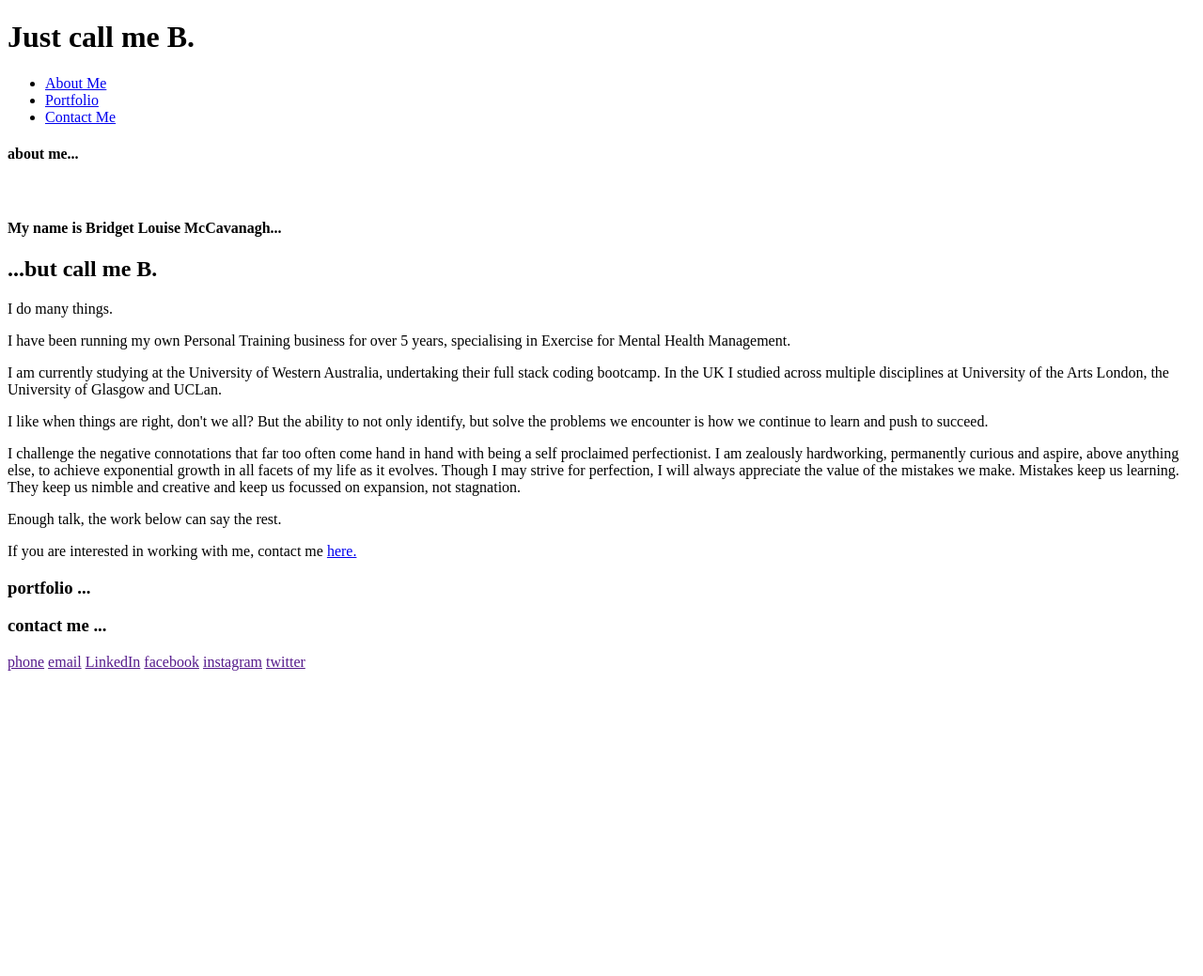
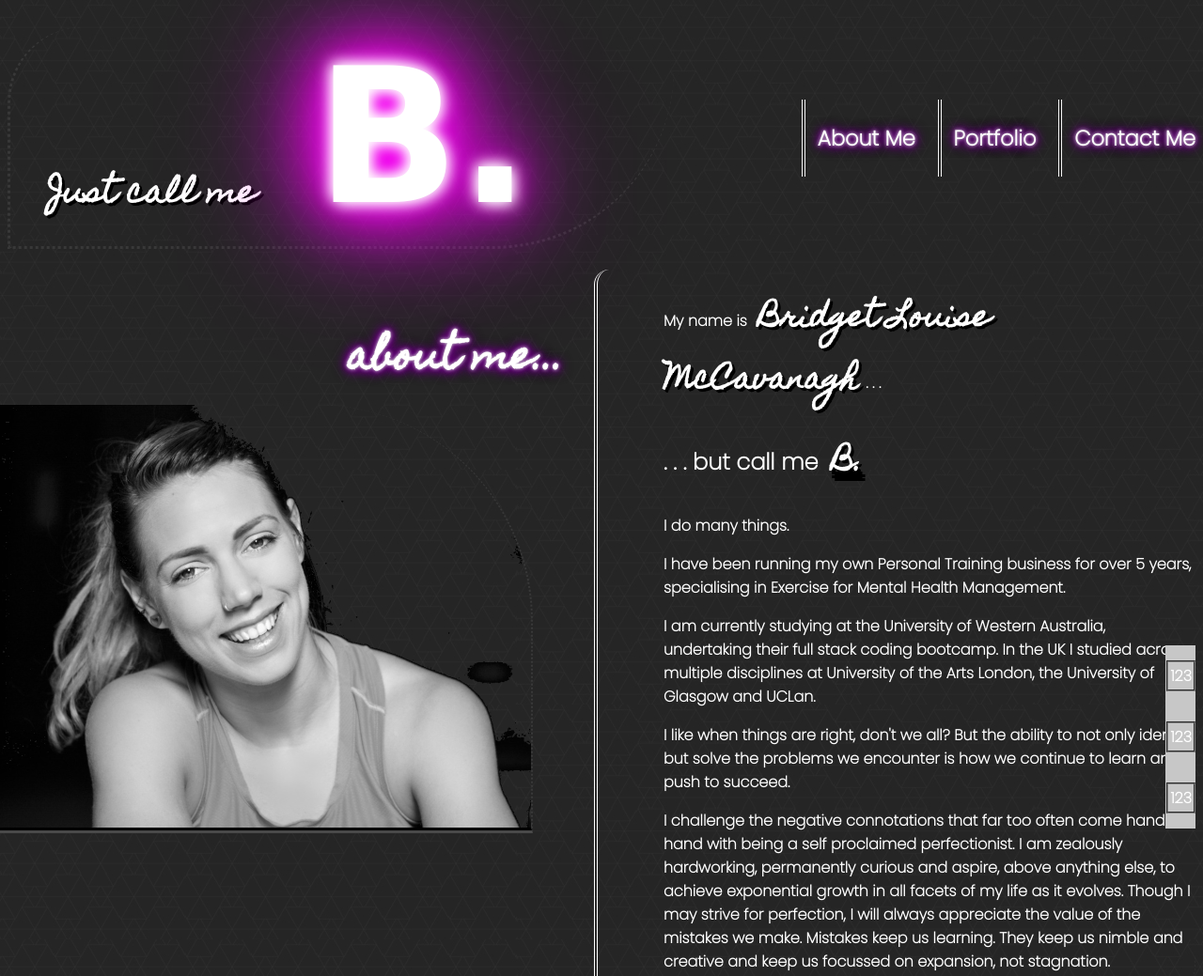
Before and after one commit to blmccavanagh/02-Homework, a plain HTML site: page index.html in a window 1280 px wide. Shown: the top 1039 px of the page at 94% size. Before the commit the page ends 800 px from the top, so only its background shows below. Drawn offline with Linux system fonts and the light colour scheme; a web font is replaced by a local one.

Commit message:
HTML, CSS and images added.
Continuing to build HTML index. Links added to HTML head to attach fonts and stylesheets. Styling added to HTML elements. Portfolio section added. Multiple CSS stylesheets added to make CSS more readable. Image files added.

```diff
--- /dev/null
+++ b/assets/css/flex.css
@@ -0,0 +1,64 @@
+.flex {
+    display: flex;
+    margin: 0;
+    padding: 0;
+}
+
+.wrap {
+    flex-wrap: wrap;
+}
+
+.item1 {
+    padding-right: 7rem;
+}
+
+.item2 {
+    margin-left: 2rem;
+}
+
+.item2 img {
+    object-fit: cover;
+}
+
+.item3 {
+    flex-basis: 100%;
+    margin-right: 1rem;
+}
+
+.item4 {
+    flex-shrink: 1;
+}
+
+.flex-shrink {
+    flex-shrink: 1;
+}
+
+.flex-item {
+    margin: 0.5rem;
+    border: double 4px rgb(161, 161, 161);
+}
+
+.item5 {
+    align-content: center;
+}
+
+.item6 {
+    flex-basis: 100%;
+
+}
+
+.item7 {
+
+}
+
+.item8 {
+
+}
+
+.item9 {
+
+}
+
+.item10 {
+
+}
--- /dev/null
+++ b/assets/css/helper.css
@@ -0,0 +1,16 @@
+.position-rel{
+    position: relative;
+}
+
+.position-abs {
+    position: absolute;
+}
+
+.position-sticky {
+    position: sticky;
+}
+
+h1.position-abs {
+    top: 0;
+    right: 0;
+}
--- /dev/null
+++ b/assets/css/style.css
@@ -0,0 +1,201 @@
+html {
+    font-size: 100%;
+}
+
+body {
+    font-family: 'Poppins', sans-serif;
+    font-weight: bold;
+    color: white;
+    background-image: url("../images/background-image-1.jpg");
+    scroll-behavior: smooth;
+    box-sizing: border-box;
+}
+
+.handwriting {
+    font-family: 'Homemade Apple', cursive;
+}
+
+.shadow {
+    text-shadow: 3px 3px rgb(0, 0, 0)
+}
+
+header {
+    justify-content: space-between;
+    align-items: center;
+    margin-left: 1rem;
+    text-size-adjust: auto;
+}
+
+.header-name {
+    border-left: dotted 3px rgb(56, 56, 56);
+    border-bottom: dotted 3px rgb(56, 56, 56);
+    border-radius: 5rem 0 12rem 0;
+    padding: 0 9.5rem 0 1.5rem;
+    width: auto;
+}
+
+.header-padding {
+    padding-left: 1rem;
+}
+
+#header {
+    font-family: 'Raleway Dots', cursive;
+    margin-left: 4rem;
+    font-size: 12.5rem;
+    animation: flicker 1.5s infinite alternate;
+}
+
+:root {
+    /* Set neon color */
+    --neon-text-color: #FC05F8;
+}
+
+.header-name h1::-moz-selection {
+    color: var(--neon-text-color);
+}
+
+.header-name h1::selection {
+    color: var(--neon-text-color);
+}
+
+h1:focus {
+    outline: none;
+}
+
+@keyframes flicker {
+    0%,
+    19%,
+    21%,
+    23%,
+    25%,
+    54%,
+    56%,
+    100% {
+        text-shadow: -0.2rem -0.2rem 1rem #fff, 0.2rem 0.2rem 1rem #fff, 0 0 2rem var(--neon-text-color), 0 0 4rem var(--neon-text-color), 0 0 6rem var(--neon-text-color), 0 0 8rem var(--neon-text-color), 0 0 10rem var(--neon-text-color);
+    }
+    20%,
+    24%,
+    55% {
+        text-shadow: none;
+    }
+}
+
+span.position-abs {
+    bottom: 1rem;
+    left: 1rem;
+}
+
+nav {
+    display: block;
+}
+
+nav ul li {
+    display: inline-block;
+    margin-left: 1.5rem;
+    border-left: double 4px whitesmoke;
+    padding: 1.5rem 0 1.5rem 0.8rem;
+    font-size: 1.4rem;
+}
+
+ul {
+    list-style-type: none;
+    float: right;
+}
+
+li {
+    float: left;
+}
+
+a {
+    text-decoration: none;
+    color: #fff;
+}
+
+.glow {
+    color: #fff;
+    -webkit-animation: glow 4s ease-in-out infinite alternate;
+    -moz-animation: glow 4s ease-in-out infinite alternate;
+    animation: glow 4s ease-in-out infinite alternate;
+}
+
+@-webkit-keyframes glow {
+    from {
+        text-shadow: 0 0 2px rgb(0, 0, 0), 0 0 4px #fff, 0 0 6px #FC05F8, 0 0 8px #FC05F8, 0 0 10px #FC05F8, 0 0 12px #FC05F8, 0 0 14px #FC05F8;
+    }
+    to {
+        text-shadow: 0 0 4px #fff, 0 0 6px #4e0166, 0 0 8px #4e0166, 0 0 10px #4e0166, 0 0 12px #4e0166, 0 0 14px #4e0166, 0 0 16px #4e0166;
+    }
+}
+
+#sidebar {
+    position: absolute;
+    top: 25rem;
+    right: 0;
+    width: 2rem;
+    background: rgb(199, 199, 199);
+}
+
+.sidebar {
+    padding: 2px;
+    border: groove 2px gray;
+}
+
+.section-header {
+    font-size: 2.5rem;
+    width: 30rem;
+    padding-right: 7rem;
+}
+
+.hero {
+    margin: 9rem 0 0 -2rem;
+    width: auto;
+    border-bottom: 6px groove rgb(73, 73, 73);
+    border-right: 2px dotted rgb(56, 56, 56);
+    border-radius: 0px 230px 0px 0px;
+}
+
+
+.section-border {
+    border-left: double 4px rgb(255, 255, 255);
+    border-bottom: 2px dotted rgb(77, 76, 76);
+    border-radius: 1rem 0 10rem 0;
+    padding-left: 70px;
+    margin-bottom: 2rem;
+}
+
+.border-left {
+    border-left: double 4px rgb(255, 255, 255);
+    padding-left: 70px;
+}
+
+.statement {
+    font-size: 1.9rem;
+    padding: 0 0.5rem;
+}
+
+.underline {
+    text-decoration: underline double black;
+}
+
+.border-bottom {
+    border-bottom: 2px dotted rgb(77, 76, 76);
+    border-radius: 10rem 0;
+    margin-bottom: 2rem;
+}
+
+.cover {
+    height: 100%;
+    width: 100%;
+}
+
+.margin-left {
+    margin-left: 39rem;
+}
+
+.padding-bottom {
+    padding-bottom: 2rem;
+}
+
+.contact-margin-left {
+    margin-left: 10rem;
+}
--- a/index.html
+++ b/index.html
@@ -4,17 +4,25 @@
 <head>
     <meta charset="UTF-8">
     <meta name="viewport" content="width=device-width, initial-scale=1.0">
-    <title>Document</title>
+    <title>Bridget McCavanagh - Portfolio</title>
+    <link rel="shortcut icon" type="image/jpg" href="./assets/images/favicon.jpg">
+    <link rel="preconnect" href="https://fonts.gstatic.com">
+    <link href="https://fonts.googleapis.com/css2?family=Raleway+Dots&display=swap" rel="stylesheet">
+    <link href="https://fonts.googleapis.com/css2?family=Homemade+Apple&display=swap" rel="stylesheet">
+    <link href="https://fonts.googleapis.com/css2?family=Poppins:wght@200&display=swap" rel="stylesheet">
+    <link rel="stylesheet" href="./assets/css/helper.css">
+    <link rel="stylesheet" href="./assets/css/style.css">
+    <link rel="stylesheet" href="./assets/css/flex.css">
 </head>
 
 <body>
 
     <!-- header -->
-    <header>
-        <h1>Just call me B.</h1>
+    <header class="flex">
+        <h1 class="header-name"><span class="handwriting shadow header-padding">Just call me</span><span id="header">B.</span></h1>
         <!-- nav -->
-        <nav>
-            <ul>
+        <nav class="glow">
+            <ul class="nav-items flex">
                 <li>
                     <a href="#about-me">About Me</a>
                 </li>
@@ -28,24 +36,49 @@
         </nav>
     </header>
 
+        <!-- include absolute positioned sidebar -->
+<div class="position-sticky">
+    <div id="sidebar">
+        <div>
+            <ul>
+                <li class="sidebar">123</li>
+            </ul>
+        </div>
+        <div>
+            <ul>
+                <li class="sidebar">123</li>
+            </ul>
+        </div>
+        <div>
+            <ul>
+                <li class="sidebar">123</li>
+            </ul>
+        </div>
+        </div>
+
+        <!-- <img width="1.5rem" src="./assets/images/favicon.jpg" alt=""> -->
+    </div>
+
     <!-- flex container -->
 
+    <section class="flex">
+
     <!-- hero pic and bio-->
-    <section>
-        <section>
 
-            <article>
-                <h1>about me...</h1>
-                <img width="auto" src="" alt="">
+        <section class="flex">
+
+            <!-- section header -->
+            <article class="section-header position-rel">
+                <h1 class="position-abs glow handwriting">about me...</h1>
+                <img class="hero" src="./assets/images/transparent-headshot.png" alt="Headshot of Bridget McCavanagh">
             </article>
 
-            <article>
-                <div>
-                    <h1>My name is Bridget Louise McCavanagh...</h1>
-                    <h2>...but call me B.</h2>
-                </div>
+            <article class="section-border item2">
 
-                <div>
+                    <h1>My name is <span class="handwriting shadow statement">Bridget Louise McCavanagh</span>. . .</h1>
+                    <h2>. . . but call me <span class="handwriting shadow statement underline">B.</h2>
+
+                <div class="">
                     <!-- p tags here-->
                     <p>I do many things.</p>
                     <p>I have been running my own Personal Training business for over 5 years, specialising in Exercise
@@ -62,39 +95,55 @@
                         keep us learning. They keep us nimble and creative and keep us focussed on expansion, not
                         stagnation.</p>
                     <p>Enough talk, the work below can say the rest.</p>
-                    <p>If you are interested in working with me, contact me <a href="#contact">here.</a></p>
+                    <p>If you are interested in working with me, contact me <a href="#contact" class="handwriting shadow statement underline">here.</a></p>
                 </div>
             </article>
         </section>
+
     </section>
 
     <!-- portfolio -->
     <!-- multiple flex containers for portfolio layout -->
-    <section>
-        <section>
-            <h1>portfolio ...</h1>
+    <!-- <section> -->
+
+        <!-- section header -->
+        <section class="section-header position-rel">
+            <h1 class="position-abs glow handwriting">portfolio ...</h1>
         </section>
-        <article>
+
+<section class="margin-left">
+        <article class="section-border flex">
+            <div class="item2">
 
             <!-- flex layout, lots of 1 by 3 blocks -->
-            <div>
 
                 <!-- main portfolio image and link -->
-                <div></div>
+                <div class="item3>
+                    <a class="flex-item" href=""><img src="./assets/images/image-1.jpg" alt="" class="cover"></a>
+                </div>
                 <!-- middle portfolio images and links -->
-                <div></div>
+                <div class="flex item4">
+                    <a class="flex-item" href=""><img src="./assets/images/image-1.jpg" alt="" class="cover"></a>
+                    <a class="flex-item" href=""><img src="./assets/images/image-1.jpg" alt="" class="cover"></a>
+                    <a class="flex-item" href=""><img src="./assets/images/image-1.jpg" alt="" class="cover"></a>
+                </div>
                 <!-- lower portfolio images and links -->
+                    <div class="flex">
+                    <a class="flex-item" href=""><img src="./assets/images/image-1.jpg" alt="" class="cover"></a>
+                    <a class="flex-item" href=""><img src="./assets/images/image-1.jpg" alt="" class="cover"></a>
+                </div>
             </div>
         </article>
     </section>
 
     <!-- footer -->
-    <section>
-        <section>
-            <h1>contact me ...</h1>
+    <section class="flex">
+        <section class="position-rel section-header">
+            <h1 class="position-abs glow handwriting">contact me ...</h1>
         </section>
-        <div>
-            <footer>
+        <section class="contact-margin-left">
+            <br>
+            <footer class="section-border item6" style="font-size: 1.3rem;">
                 <a href=""><img src="">phone</a>
                 <a href=""><img src="">email</a>
                 <a href=""><img src="">LinkedIn</a>
@@ -102,7 +151,7 @@
                 <a href=""><img src="">instagram</a>
                 <a href=""><img src="">twitter</a>
             </footer>
-        </div>
+        </section>
     </section>
 
 </body>
```
Also changed, not shown: assets/css/stylesheet.css (deleted), assets/images/background-image-1.jpg (added), assets/images/favicon.jpg (added), assets/images/image-1.jpg (added), assets/images/transparent-headshot.png (added), 2 other files.
